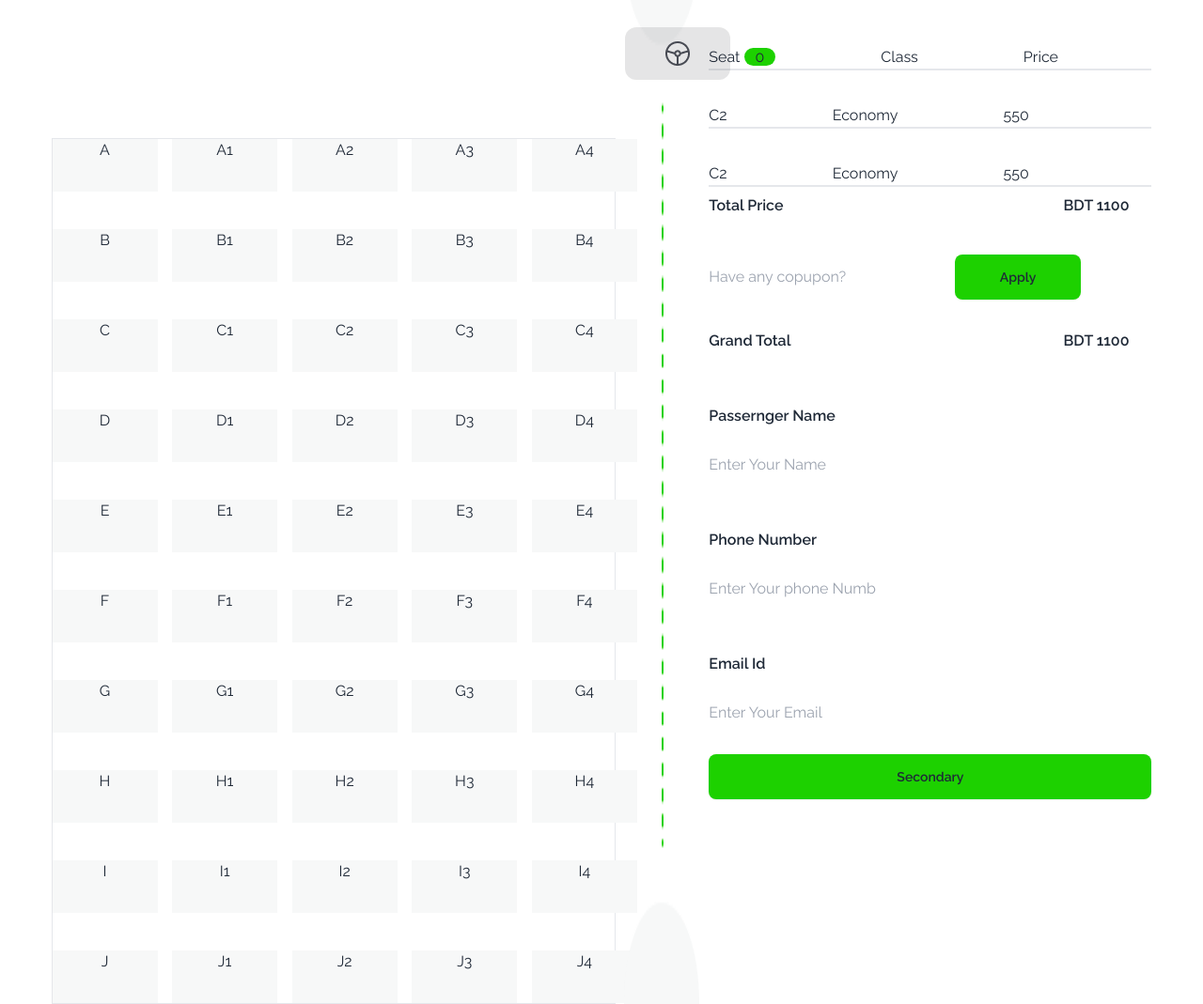
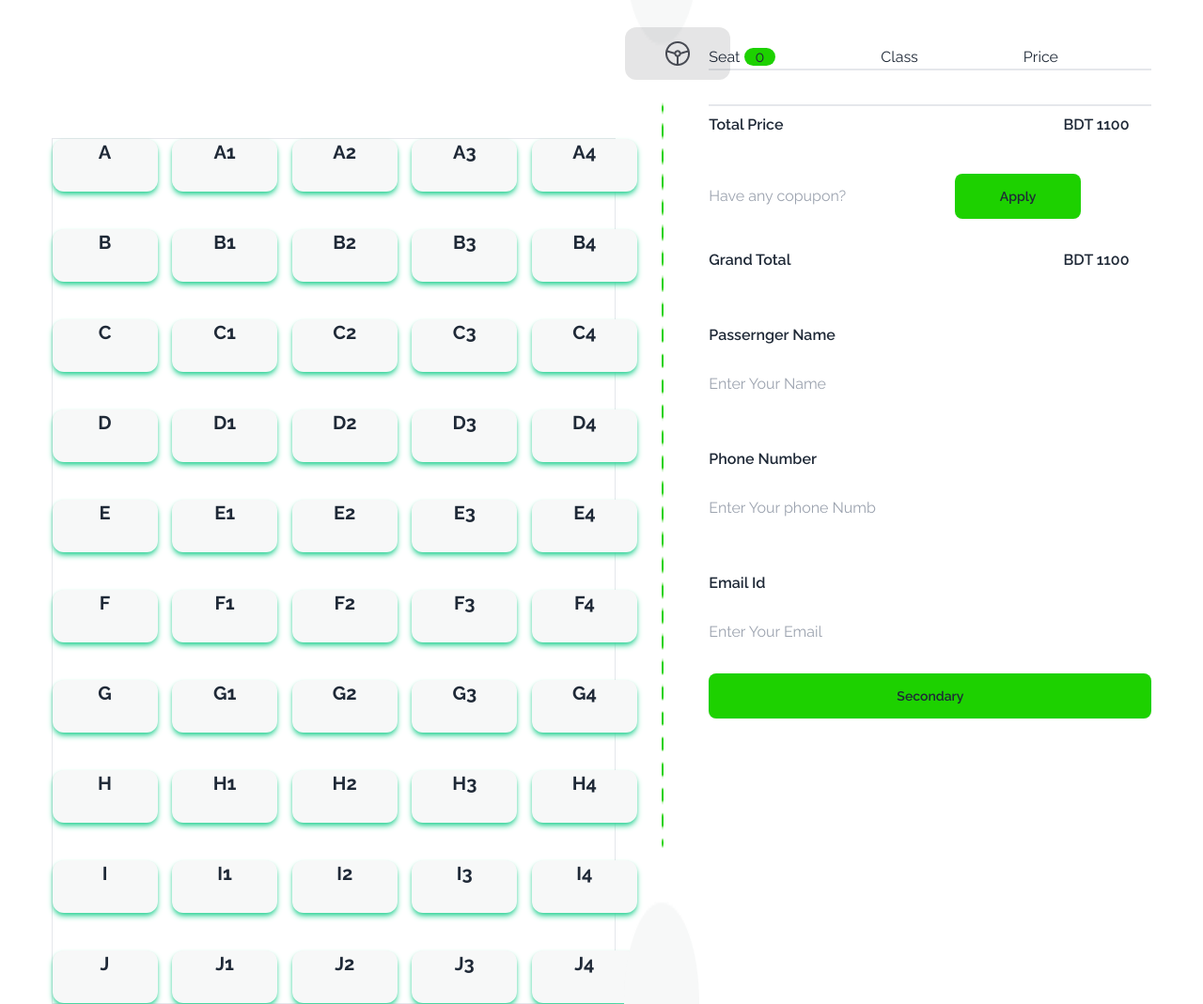
Before and after one commit to Noman4d/smart-ticketing, a plain HTML site: page index.html in a window 1280 px wide. Shown: the part 2092-3161 px from the top of the page at 94% size. Drawn offline with nearby package versions, Linux system fonts and the light colour scheme.

Commit message:
continuing

```diff
--- a/index.html
+++ b/index.html
@@ -169,56 +169,56 @@
         <!-- ........................ -->
 
           <div class=" mt-[150px] grid grid-cols-5 gap-10 border w-[600px]">
-            <p class="w-28 h-14 bg-[#F7F8F8] text-center btn-select">A</p>
-            <p class="w-28 h-14 bg-[#F7F8F8] text-center btn-select">A1</p>
-            <p class="w-28 h-14 bg-[#F7F8F8] text-center btn-select">A2</p>
-            <p class="w-28 h-14 bg-[#F7F8F8] text-center btn-select">A3</p>
-            <p class="w-28 h-14 bg-[#F7F8F8] text-center btn-select">A4</p>
-            <p class="w-28 h-14 bg-[#F7F8F8] text-center btn-select">B</p>
-            <p class="w-28 h-14 bg-[#F7F8F8] text-center btn-select">B1</p>
-            <p class="w-28 h-14 bg-[#F7F8F8] text-center btn-select">B2</p>
-            <p class="w-28 h-14 bg-[#F7F8F8] text-center btn-select">B3</p>
-            <p class="w-28 h-14 bg-[#F7F8F8] text-center btn-select">B4</p>
-            <p class="w-28 h-14 bg-[#F7F8F8] text-center btn-select">C</p>
-            <p class="w-28 h-14 bg-[#F7F8F8] text-center btn-select">C1</p>
-            <p class="w-28 h-14 bg-[#F7F8F8] text-center btn-select">C2</p>
-            <p class="w-28 h-14 bg-[#F7F8F8] text-center btn-select">C3</p>
-            <p class="w-28 h-14 bg-[#F7F8F8] text-center btn-select">C4</p>
-            <p class="w-28 h-14 bg-[#F7F8F8] text-center btn-select">D</p>
-            <p class="w-28 h-14 bg-[#F7F8F8] text-center btn-select">D1</p>
-            <p class="w-28 h-14 bg-[#F7F8F8] text-center btn-select">D2</p>
-            <p class="w-28 h-14 bg-[#F7F8F8] text-center btn-select">D3</p>
-            <p class="w-28 h-14 bg-[#F7F8F8] text-center btn-select">D4</p>
-            <p class="w-28 h-14 bg-[#F7F8F8] text-center btn-select">E</p>
-            <p class="w-28 h-14 bg-[#F7F8F8] text-center btn-select">E1</p>
-            <p class="w-28 h-14 bg-[#F7F8F8] text-center btn-select">E2</p>
-            <p class="w-28 h-14 bg-[#F7F8F8] text-center btn-select">E3</p>
-            <p class="w-28 h-14 bg-[#F7F8F8] text-center btn-select">E4</p>
-            <p class="w-28 h-14 bg-[#F7F8F8] text-center btn-select">F</p>
-            <p class="w-28 h-14 bg-[#F7F8F8] text-center btn-select">F1</p>
-            <p class="w-28 h-14 bg-[#F7F8F8] text-center btn-select">F2</p>
-            <p class="w-28 h-14 bg-[#F7F8F8] text-center btn-select">F3</p>
-            <p class="w-28 h-14 bg-[#F7F8F8] text-center btn-select">F4</p>
-            <p class="w-28 h-14 bg-[#F7F8F8] text-center btn-select">G</p>
-            <p class="w-28 h-14 bg-[#F7F8F8] text-center btn-select">G1</p>
-            <p class="w-28 h-14 bg-[#F7F8F8] text-center btn-select">G2</p>
-            <p class="w-28 h-14 bg-[#F7F8F8] text-center btn-select">G3</p>
-            <p class="w-28 h-14 bg-[#F7F8F8] text-center btn-select">G4</p>
-            <p class="w-28 h-14 bg-[#F7F8F8] text-center btn-select">H</p>
-            <p class="w-28 h-14 bg-[#F7F8F8] text-center btn-select">H1</p>
-            <p class="w-28 h-14 bg-[#F7F8F8] text-center btn-select">H2</p>
-            <p class="w-28 h-14 bg-[#F7F8F8] text-center btn-select">H3</p>
-            <p class="w-28 h-14 bg-[#F7F8F8] text-center btn-select">H4</p>
-            <p class="w-28 h-14 bg-[#F7F8F8] text-center btn-select">I</p>
-            <p class="w-28 h-14 bg-[#F7F8F8] text-center btn-select">I1</p>
-            <p class="w-28 h-14 bg-[#F7F8F8] text-center btn-select">I2</p>
-            <p class="w-28 h-14 bg-[#F7F8F8] text-center btn-select">I3</p>
-            <p class="w-28 h-14 bg-[#F7F8F8] text-center btn-select">I4</p>
-            <p class="w-28 h-14 bg-[#F7F8F8] text-center btn-select">J</p>
-            <p class="w-28 h-14 bg-[#F7F8F8] text-center btn-select">J1</p>
-            <p class="w-28 h-14 bg-[#F7F8F8] text-center btn-select">J2</p>
-            <p class="w-28 h-14 bg-[#F7F8F8] text-center btn-select">J3</p>
-            <p class="w-28 h-14 bg-[#F7F8F8] text-center btn-select">J4</p>
+            <p class="w-28 h-14 bg-[#F7F8F8] text-center text-xl font-bold shadow-emerald-400 shadow-md rounded-xl btn-select">A</p>
+            <p class="w-28 h-14 bg-[#F7F8F8] text-center text-xl font-bold shadow-emerald-400 shadow-md rounded-xl btn-select">A1</p>
+            <p class="w-28 h-14 bg-[#F7F8F8] text-center text-xl font-bold shadow-emerald-400 shadow-md rounded-xl btn-select">A2</p>
+            <p class="w-28 h-14 bg-[#F7F8F8] text-center text-xl font-bold shadow-emerald-400 shadow-md rounded-xl btn-select">A3</p>
+            <p class="w-28 h-14 bg-[#F7F8F8] text-center text-xl font-bold shadow-emerald-400 shadow-md rounded-xl btn-select">A4</p>
+            <p class="w-28 h-14 bg-[#F7F8F8] text-center text-xl font-bold shadow-emerald-400 shadow-md rounded-xl btn-select">B</p>
+            <p class="w-28 h-14 bg-[#F7F8F8] text-center text-xl font-bold shadow-emerald-400 shadow-md rounded-xl btn-select">B1</p>
+            <p class="w-28 h-14 bg-[#F7F8F8] text-center text-xl font-bold shadow-emerald-400 shadow-md rounded-xl btn-select">B2</p>
+            <p class="w-28 h-14 bg-[#F7F8F8] text-center text-xl font-bold shadow-emerald-400 shadow-md rounded-xl btn-select">B3</p>
+            <p class="w-28 h-14 bg-[#F7F8F8] text-center text-xl font-bold shadow-emerald-400 shadow-md rounded-xl btn-select">B4</p>
+            <p class="w-28 h-14 bg-[#F7F8F8] text-center text-xl font-bold shadow-emerald-400 shadow-md rounded-xl btn-select">C</p>
+            <p class="w-28 h-14 bg-[#F7F8F8] text-center text-xl font-bold shadow-emerald-400 shadow-md rounded-xl btn-select">C1</p>
+            <p class="w-28 h-14 bg-[#F7F8F8] text-center text-xl font-bold shadow-emerald-400 shadow-md rounded-xl btn-select">C2</p>
+            <p class="w-28 h-14 bg-[#F7F8F8] text-center text-xl font-bold shadow-emerald-400 shadow-md rounded-xl btn-select">C3</p>
+            <p class="w-28 h-14 bg-[#F7F8F8] text-center text-xl font-bold shadow-emerald-400 shadow-md rounded-xl btn-select">C4</p>
+            <p class="w-28 h-14 bg-[#F7F8F8] text-center text-xl font-bold shadow-emerald-400 shadow-md rounded-xl btn-select">D</p>
+            <p class="w-28 h-14 bg-[#F7F8F8] text-center text-xl font-bold shadow-emerald-400 shadow-md rounded-xl btn-select">D1</p>
+            <p class="w-28 h-14 bg-[#F7F8F8] text-center text-xl font-bold shadow-emerald-400 shadow-md rounded-xl btn-select">D2</p>
+            <p class="w-28 h-14 bg-[#F7F8F8] text-center text-xl font-bold shadow-emerald-400 shadow-md rounded-xl btn-select">D3</p>
+            <p class="w-28 h-14 bg-[#F7F8F8] text-center text-xl font-bold shadow-emerald-400 shadow-md rounded-xl btn-select">D4</p>
+            <p class="w-28 h-14 bg-[#F7F8F8] text-center text-xl font-bold shadow-emerald-400 shadow-md rounded-xl btn-select">E</p>
+            <p class="w-28 h-14 bg-[#F7F8F8] text-center text-xl font-bold shadow-emerald-400 shadow-md rounded-xl btn-select">E1</p>
+            <p class="w-28 h-14 bg-[#F7F8F8] text-center text-xl font-bold shadow-emerald-400 shadow-md rounded-xl btn-select">E2</p>
+            <p class="w-28 h-14 bg-[#F7F8F8] text-center text-xl font-bold shadow-emerald-400 shadow-md rounded-xl btn-select">E3</p>
+            <p class="w-28 h-14 bg-[#F7F8F8] text-center text-xl font-bold shadow-emerald-400 shadow-md rounded-xl btn-select">E4</p>
+            <p class="w-28 h-14 bg-[#F7F8F8] text-center text-xl font-bold shadow-emerald-400 shadow-md rounded-xl btn-select">F</p>
+            <p class="w-28 h-14 bg-[#F7F8F8] text-center text-xl font-bold shadow-emerald-400 shadow-md rounded-xl btn-select">F1</p>
+            <p class="w-28 h-14 bg-[#F7F8F8] text-center text-xl font-bold shadow-emerald-400 shadow-md rounded-xl btn-select">F2</p>
+            <p class="w-28 h-14 bg-[#F7F8F8] text-center text-xl font-bold shadow-emerald-400 shadow-md rounded-xl btn-select">F3</p>
+            <p class="w-28 h-14 bg-[#F7F8F8] text-center text-xl font-bold shadow-emerald-400 shadow-md rounded-xl btn-select">F4</p>
+            <p class="w-28 h-14 bg-[#F7F8F8] text-center text-xl font-bold shadow-emerald-400 shadow-md rounded-xl btn-select">G</p>
+            <p class="w-28 h-14 bg-[#F7F8F8] text-center text-xl font-bold shadow-emerald-400 shadow-md rounded-xl btn-select">G1</p>
+            <p class="w-28 h-14 bg-[#F7F8F8] text-center text-xl font-bold shadow-emerald-400 shadow-md rounded-xl btn-select">G2</p>
+            <p class="w-28 h-14 bg-[#F7F8F8] text-center text-xl font-bold shadow-emerald-400 shadow-md rounded-xl btn-select">G3</p>
+            <p class="w-28 h-14 bg-[#F7F8F8] text-center text-xl font-bold shadow-emerald-400 shadow-md rounded-xl btn-select">G4</p>
+            <p class="w-28 h-14 bg-[#F7F8F8] text-center text-xl font-bold shadow-emerald-400 shadow-md rounded-xl btn-select">H</p>
+            <p class="w-28 h-14 bg-[#F7F8F8] text-center text-xl font-bold shadow-emerald-400 shadow-md rounded-xl btn-select">H1</p>
+            <p class="w-28 h-14 bg-[#F7F8F8] text-center text-xl font-bold shadow-emerald-400 shadow-md rounded-xl btn-select">H2</p>
+            <p class="w-28 h-14 bg-[#F7F8F8] text-center text-xl font-bold shadow-emerald-400 shadow-md rounded-xl btn-select">H3</p>
+            <p class="w-28 h-14 bg-[#F7F8F8] text-center text-xl font-bold shadow-emerald-400 shadow-md rounded-xl btn-select">H4</p>
+            <p class="w-28 h-14 bg-[#F7F8F8] text-center text-xl font-bold shadow-emerald-400 shadow-md rounded-xl btn-select">I</p>
+            <p class="w-28 h-14 bg-[#F7F8F8] text-center text-xl font-bold shadow-emerald-400 shadow-md rounded-xl btn-select">I1</p>
+            <p class="w-28 h-14 bg-[#F7F8F8] text-center text-xl font-bold shadow-emerald-400 shadow-md rounded-xl btn-select">I2</p>
+            <p class="w-28 h-14 bg-[#F7F8F8] text-center text-xl font-bold shadow-emerald-400 shadow-md rounded-xl btn-select">I3</p>
+            <p class="w-28 h-14 bg-[#F7F8F8] text-center text-xl font-bold shadow-emerald-400 shadow-md rounded-xl btn-select">I4</p>
+            <p class="w-28 h-14 bg-[#F7F8F8] text-center text-xl font-bold shadow-emerald-400 shadow-md rounded-xl btn-select">J</p>
+            <p class="w-28 h-14 bg-[#F7F8F8] text-center text-xl font-bold shadow-emerald-400 shadow-md rounded-xl btn-select">J1</p>
+            <p class="w-28 h-14 bg-[#F7F8F8] text-center text-xl font-bold shadow-emerald-400 shadow-md rounded-xl btn-select">J2</p>
+            <p class="w-28 h-14 bg-[#F7F8F8] text-center text-xl font-bold shadow-emerald-400 shadow-md rounded-xl btn-select">J3</p>
+            <p class="w-28 h-14 bg-[#F7F8F8] text-center text-xl font-bold shadow-emerald-400 shadow-md rounded-xl btn-select">J4</p>
           </div>
 
         </section>
@@ -230,17 +230,11 @@
             <p>Class</p>
             <p>Price</p>
           </div>
-          <div class="flex gap-28 mt-9 border-b-2">
-            <p>C2</p>
-            <p>Economy</p>
-            <p>550</p>
+          <div id="selected-conteiner" class="flex gap-28 mt-9 border-b-2">
+
           </div>
 
-          <div class="flex gap-28 mt-9 border-b-2">
-            <p>C2</p>
-            <p>Economy</p>
-            <p>550</p>
-          </div>
+
          <div class="flex justify-between mt-2">
           <p class="font-semibold">Total Price</p>
           <p class="font-semibold mr-6">BDT 1100</p>
--- a/js/index.js
+++ b/js/index.js
@@ -13,8 +13,15 @@ for (const btn of allBtn) {
         addSeat = addSeat + 1;
         document.getElementById('add-seat').innerText=addSeat;
 
+        const seatNumber = btn.innerText;
+
+        const p1 = document.createElement('p');
+        p1.innerText = 'Economoy'
+        console.log(p1.innerText);
     })
 }
+
+// scroll down //
 
 const scroll = document.getElementById('scroll-down');
 
```
